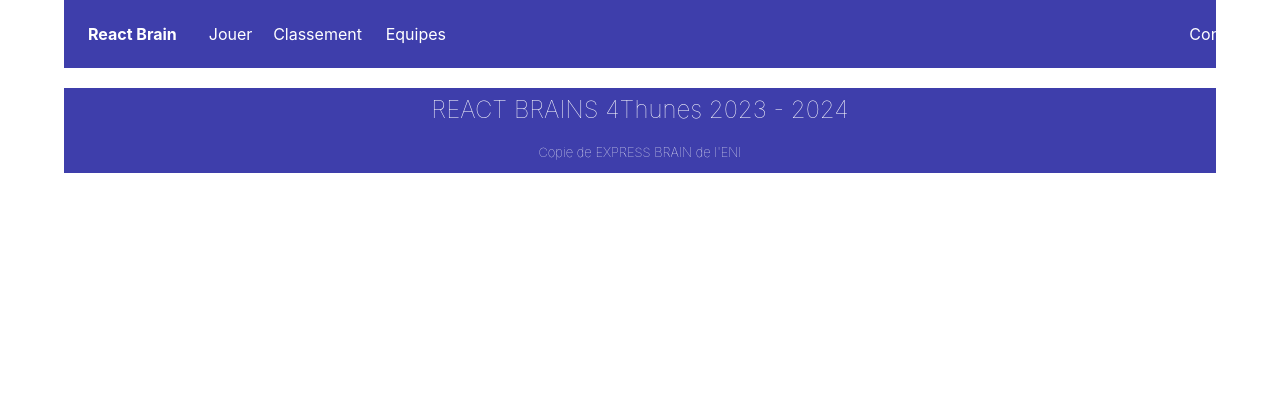
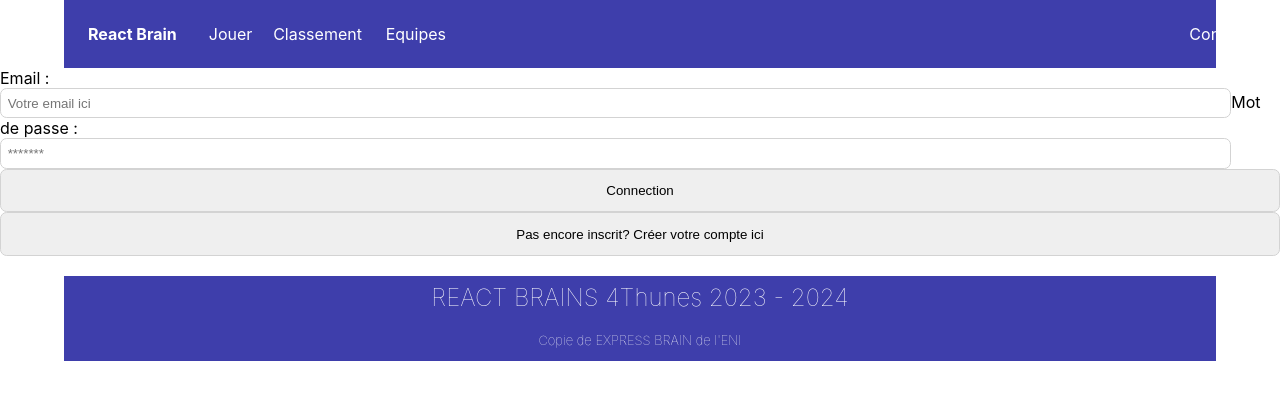
Before and after one commit to olivierkoe/React-Brain, a React (Create React App) app: page /connexion in a window 1280 px wide. Shown: the top 400 px of the page. Built offline with nearby package versions, Linux system fonts and the light colour scheme.

Commit message:
"lundi 18h00"

```diff
--- a/package.json
+++ b/package.json
@@ -13,6 +13,7 @@
     "clean": "^4.0.2",
     "grid": "^4.10.8",
     "react": "^18.2.0",
+    "react-auth-kit": "^2.12.6",
     "react-bootstrap": "^2.8.0",
     "react-dom": "^18.2.0",
     "react-router-dom": "^6.15.0",
--- a/src/App.js
+++ b/src/App.js
@@ -3,15 +3,15 @@
 import Accueil from './components/accueil'
 import Jouer from './components/jouer'
 import Footer from './components/Footer';
+import Connexion from './components/connexion';
 import { Classement } from './components/classement';
-import Login from './components/connexion';
-import {Equipes} from './components/equipe';
+import { Equipes } from './components/equipe';
 import { BrowserRouter as Router, Routes, Route } from 'react-router-dom';
 import './App.css'
 
 const App = () => {
+  return (
 
-  return (
     <>
       <Router>
         <Navbar />
@@ -20,7 +20,7 @@
           <Route path='/jouer' element={<Jouer />} />
           <Route path='/classement' element={<Classement />} />
           <Route path='/equipe' element={<Equipes />} />
-          <Route path='/login' element={<Login />} />
+          <Route path='/connexion' element={<Connexion />} />
         </Routes>
       </Router>
       <Footer />
--- a/src/components/carte.js
+++ b/src/components/carte.js
@@ -1,19 +1,19 @@
-import React, { useEffect, useState } from "react";
+// import React, { useEffect, useState } from "react";
 import Button from 'react-bootstrap/Button';
 import Image from './../assets/images/panneauInterrogation.jpg';
 import Card from 'react-bootstrap/Card';
-import { PlayGame } from './data';
+// import { PlayGame } from './data';
 
 // console.log(PlayGame());
 
 export const Carte = () => {
-    const [games, setGames] = useState([]);
+    // const [games, setGames] = useState([]);
 
-    useEffect(() => {
-        PlayGame().then(games => {
-            setGames(games);
-        });
-    });
+    // useEffect(() => {
+    //     PlayGame().then(games => {
+    //         setGames(games);
+    //     });
+    // });
 
     return (
         <Card className='cartebody' style={{ width: '18rem' }}>
--- a/src/components/connexion.js
+++ b/src/components/connexion.js
@@ -1,27 +1,21 @@
-import React from 'react'
-import Card from 'react-bootstrap/Card';
-import Button from 'react-bootstrap/Button';
-// import { CardActionArea } from '@mui/material';
+import React, { useState } from "react";
+import { Login } from './login';
+import { Register } from './register';
 
-export default function connexion() {
+function Connexion() {
+
+    const [currentForm, setCurrentForm] = useState('login');
+
+    const toggleForm = (formName) => {
+        setCurrentForm(formName);
+    }
+
     return (
-        <div>
-            <Card className='carteconnexion' style={{ width: '18rem' }}>
-                <Card.Body>
-                    <Card.Text>
-                        <p>Email</p>
-                        <input className='emailbox' name='email' id='email' value=""></input><br />
-                    </Card.Text>
-                    <Card.Text>
-                        <p>Mot de passe</p>
-                        <input className='emailbox' name='password' id='password' value=""></input><br />
-                    </Card.Text>
-                    <Button className='connexionbutton' variant="primary">Se connecter</Button>
-                    <div className='separationboutton'>----</div>
-                    <Button className='registerbutton' variant="primary">Créer un compte</Button>
-                </Card.Body>
-            </Card>
-
+        <div className="connexion">
+            {
+                currentForm === "login" ? <Login onFormSwitch={toggleForm} /> : <Register onFormSwitch={toggleForm} />
+            }
         </div>
     )
 }
+export default Connexion;
--- a/src/components/context.js
+++ b/src/components/context.js
@@ -1,6 +1,7 @@
 import React from "react";
 
-export const RankContext = React.createContext()
+export const RankContext = React.createContext();
+export const userContext = React.createContext()
 
 // Usage:
 // import
--- a/src/components/data.js
+++ b/src/components/data.js
@@ -75,38 +75,41 @@
 }
 
 //Récupère les utilisateur
-// export async function getUsersById(uuid) {
-//     const myHeaders = new Headers();
-//     const Id = 'BHizd-BtKrfVy8.10htez%2B15E7skjr6vlD1q%2B1z%2FZc6LsG4cB26II8QArk';
-//     myHeaders.append("Content-Type", "application/json");
-//     myHeaders.append("Cookie", "connect.sid=s%3AEAhUyIwP3h4GHFRXy-" + Id);
-
-//     var raw = JSON.stringify({
-//         "email": "admin@express-brains.local",
-//         "password": "admin"
-//     });
-
-//     var requestOptions = {
-//         method: 'POST',
-//         headers: myHeaders,
-//         body: raw,
-//         redirect: 'follow'
-//     };
-
-//     fetch("http://localhost:3000/api/users", requestOptions)
-//         .then(response => response.text())
-//         .then(result => console.log(result))
-//         .catch(error => console.log('error', error));
-// }
-
-export async function getToken() {
+export async function getUsers() {
+    var token = getToken("admin@express-brains.local", "admin");
+    console.log(token);
     var myHeaders = new Headers();
-    myHeaders.append("Content-Type", "application/json");
-    // myHeaders.append("Cookie", "connect.sid=s%3AEAhUyIwP3h4GHFRXy-BHizd-BtKrfVy8.10htez%2B15E7skjr6vlD1q%2B1z%2FZc6LsG4cB26II8QArk");
+    myHeaders.append(token);
+    // myHeaders.append("Authorization", "Bearer eyJhbGciOiJIUzI1NiIsInR5cCI6IkpXVCJ9.eyJpZCI6IjY0ZjVlY2M2YzJhYTAwYWEzZTg2OThhOCIsImVtYWlsIjoiYWRtaW5AZXhwcmVzcy1icmFpbnMubG9jYWwiLCJyb2xlIjoiYWRtaW4iLCJpYXQiOjE2OTQyNzQ3NDgsImV4cCI6MTY5NDI4NTU0OH0.khWpQ3Y2vydQKy84n4yfDQNmK37QRcIFEQBBOLXB_0k");
+    myHeaders.append("Cookie", "connect.sid=s%3ABx70O77sP5H8rvbxXD6o7-5g2ByLIZCN.2MCdW7BJ362ixq0GZkVoXINIdmqf1eNxWJW4vaX8uV0");
 
     var raw = JSON.stringify({
         "email": "admin@express-brains.local",
         "password": "admin"
+    });
+
+    var requestOptions = {
+        method: 'GET',
+        headers: myHeaders,
+        body: raw,
+        redirect: 'follow'
+    };
+
+    fetch("http://localhost:3000/api/users", requestOptions)
+        .then(response => response.text())
+        .then(result => console.log(result))
+        .catch(error => console.log('error', error));
+}
+
+//Récupère le token
+export async function getToken(email, password) {
+    var myHeaders = new Headers();
+    myHeaders.append("Content-Type", "application/json");
+    myHeaders.append("Cookie", "connect.sid=s%3AEAhUyIwP3h4GHFRXy-BHizd-BtKrfVy8.10htez%2B15E7skjr6vlD1q%2B1z%2FZc6LsG4cB26II8QArk");
+
+    var raw = JSON.stringify({
+        "email": email,  //"admin@express-brains.local",
+        "password": password //"admin"
     });
 
     var requestOptions = {
@@ -118,11 +121,17 @@
 
     fetch("http://localhost:3000/api/authentication_token", requestOptions)
         .then(response => response.text())
-        .then(result => console.log(result))
-        .catch(error => console.log('error', error));
+        .then(result => console.log(JSON.parse(result).access_token));
+        // .catch(error => console.log('error', error));
 }
 
-export async function PlayGame() {
-    // const result = await fetch("http://localhost:3000/api/game")
-    // console.log(result);
+
+
+
+export async function addUser(user) {
+    await fetch("http://localhost:3000/api/users", {
+        method: "POST",
+        headers: { 'Content-Type': 'application/json' },
+        body: JSON.stringify(user),
+    })
 }
--- /dev/null
+++ b/src/components/login.js
@@ -0,0 +1,25 @@
+import React, { useState } from "react";
+
+
+export const Login = (props) => {
+    const [email, setEmail] = useState('');
+    const [password, setPassword] = useState('');
+
+    const handleSubmit = (e) => {
+        e.preventDefault();
+        console.log(email);
+    }
+
+    return (
+        <div className="auth-form-container">
+            <form onSubmit={handleSubmit}>
+                <label htmlFor="email">Email : </label>
+                <input value={email} onChange={(e) => setEmail(e.target.value)} type='email' placeholder="Votre email ici" id="email" name="email" />
+                <label htmlFor="password">Mot de passe : </label>
+                <input value={password} onChange={(e) => setPassword(e.target.value)} type='password' placeholder="*******" id="password" name="password" />
+                <button type="submit">Connection</button>
+            </form>
+            <button onClick={() => props.onFormSwitch('register')}>Pas encore inscrit? Créer votre compte ici</button>
+        </div>
+    )
+}
--- /dev/null
+++ b/src/components/register.js
@@ -0,0 +1,28 @@
+import React, { useState } from "react";
+
+
+export const Register = (props) => {
+    const [email, setEmail] = useState('');
+    const [password, setPassword] = useState('');
+    const [name] = useState('');
+
+    const handleSubmit = (e) => {
+        e.preventDefault();
+        console.log(email);
+    }
+
+    return (
+        <div className="auth-form-container">
+            <form onSubmit={handleSubmit}>
+                <label htmlFor="name">Nom : </label>
+                <input value={name} placeholder="Votre nom" id="name" name="name" />
+                <label htmlFor="email">Email : </label>
+                <input value={email} onChange={(e) => setEmail(e.target.value)} type='email' placeholder="Votre email" id="email" name="email" />
+                <label htmlFor="password">Mot de passe : </label>
+                <input value={password} onChange={(e) => setPassword(e.target.value)} type='password' placeholder="*******" id="password" name="password" />
+                <button type="submit">Connection</button>
+            </form>
+            <button onClick={() => props.onFormSwitch('login')}>Déjà inscrit? Connecter vous à votre compte ici</button>
+        </div>
+    )
+}
```
Also changed, not shown: 1 other file (tests, documents, lock files or other folders).
